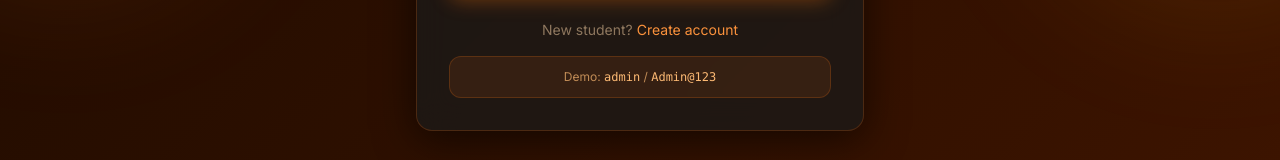
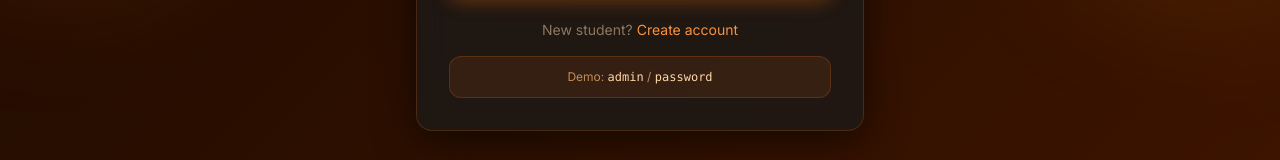
Before and after one commit to KrishnenduChakraborty49/purohit_darpan_frontend, a React (Vite) app: page /login in a window 1280 px wide. Shown: the part 585-745 px from the top of the page. Built offline with nearby package versions, Linux system fonts and the light colour scheme; no server answers.

Commit message:
fix: update demo password on login screen to match backend seeded password

```diff
--- a/src/pages/Login.jsx
+++ b/src/pages/Login.jsx
@@ -118,7 +118,7 @@ export default function Login() {
           {/* Demo credentials */}
           <div className="mt-4 p-3 bg-orange-500/10 rounded-xl border border-orange-500/20">
             <p className="text-orange-300/70 text-xs text-center">
-              Demo: <span className="font-mono text-orange-300">admin</span> / <span className="font-mono text-orange-300">Admin@123</span>
+              Demo: <span className="font-mono text-orange-200">admin</span> / <span className="font-mono text-orange-200">password</span>
             </p>
           </div>
         </div>
```
